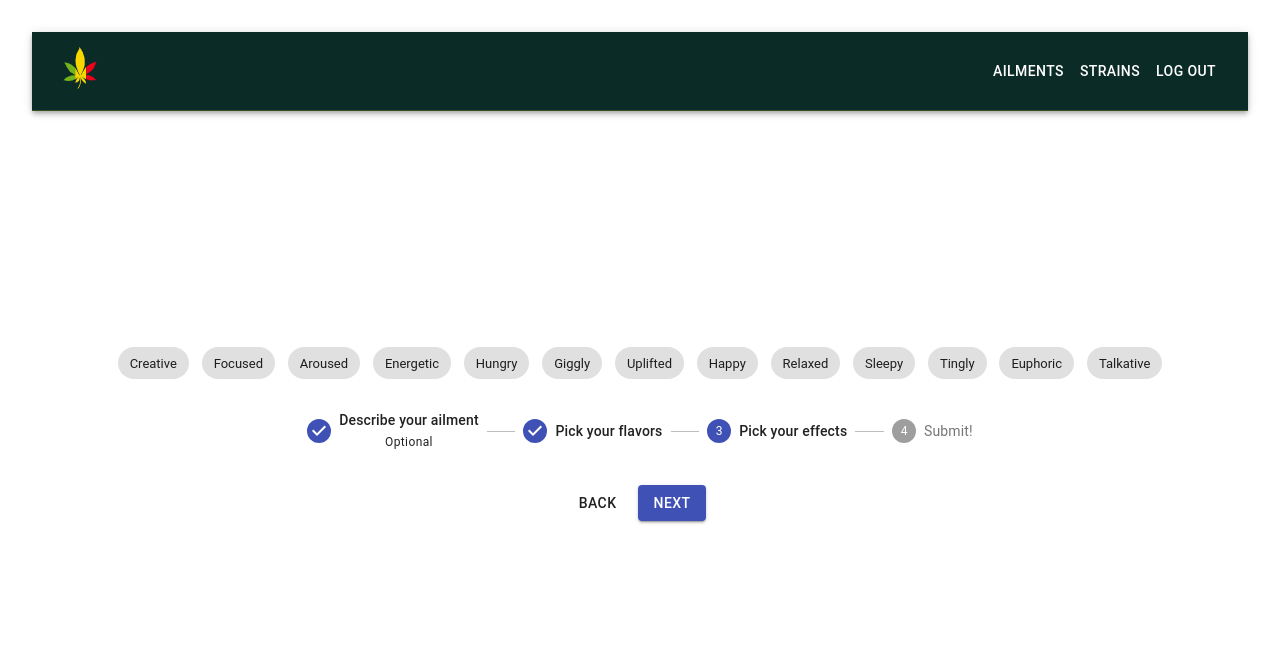
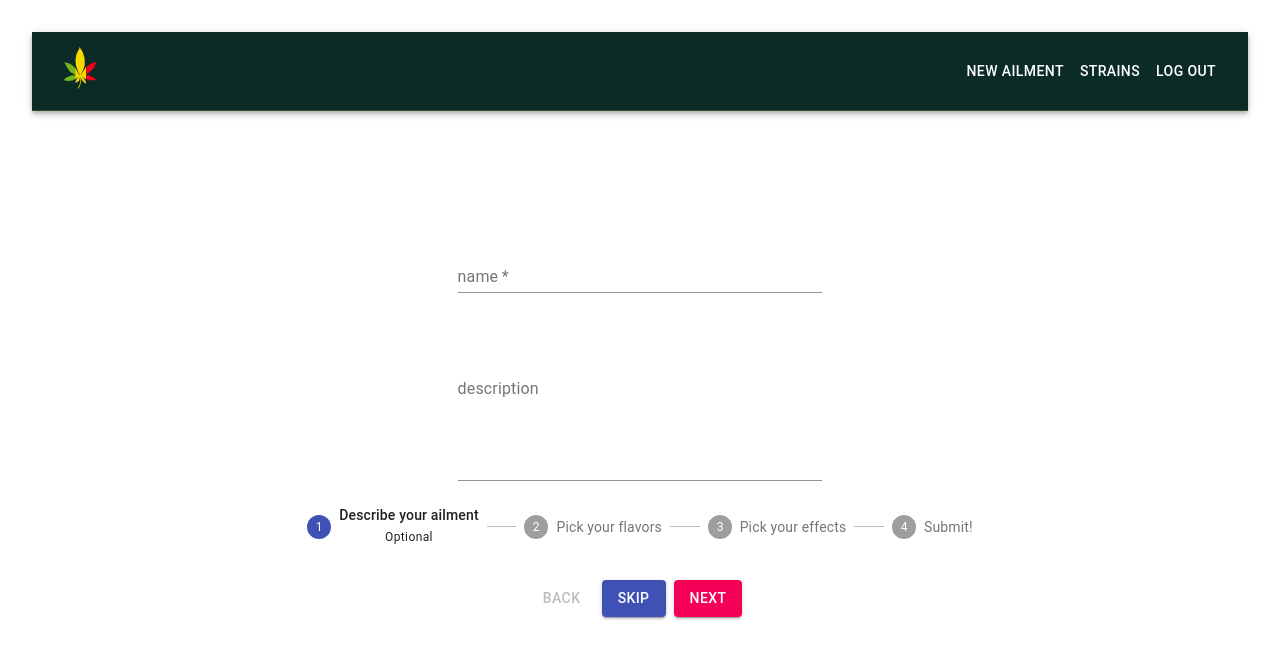
Before and after one commit to elijahk247/front_end, a React (Create React App) app: page /add-ailment in a window 1280 px wide. Shown: the top 658 px of the page. Built offline with nearby package versions, Linux system fonts and the light colour scheme; sample sign-in values are in the browser's storage.

Commit message:
Made both name and description optional inside ailment model

```diff
--- a/src/components/add-ailment/addAilment.styles.scss
+++ b/src/components/add-ailment/addAilment.styles.scss
@@ -23,6 +23,6 @@
 
 
 .isClicked{
-    background-color: red !important;
+    background-color: #f50057 !important;
     color: white !important;
 }
--- a/src/components/add-ailment/addAilmentForm.jsx
+++ b/src/components/add-ailment/addAilmentForm.jsx
@@ -6,6 +6,8 @@ import { postAilment } from '../../redux/actions'
 import { useHistory } from 'react-router-dom'
 import Stepper from '../stepper/stepper'
 import './addAilment.styles.scss'
+
+import { green } from '@material-ui/core/colors/';
 
 import { makeStyles } from '@material-ui/core/styles';
 import Avatar from '@material-ui/core/Avatar';
@@ -22,6 +24,7 @@ const useStyles = makeStyles((theme) => ({
         display: 'flex',
         justifyContent: 'center',
         flexWrap: 'wrap',
+        color: green[200],
         '& > *': {
             margin: theme.spacing(0.8),
         },
@@ -31,12 +34,7 @@ const useStyles = makeStyles((theme) => ({
 
 
 
-const INITIAL_VALUES = {
-    name: "some name",
-    description: "Lorem ipsum dolor sit amet consectetur adipisicing elit. Cumque exercitationem corporis vel iste porro quo aut rem mollitia reprehenderit. Deleniti molestias, sequi expedita aperiam accusantium quod necessitatibus ducimus modi ab",
-    flavors: 'blueberry cherry apple',
-    effects: 'sleepy'
-}
+const INITIAL_VALUES = {}
 
 const AddAilmentForm = () => {
 
@@ -44,7 +42,7 @@ const AddAilmentForm = () => {
     const classes = useStyles()
     const dispatch = useDispatch()
     const history = useHistory()
-    const [activeStep, setActiveStep] = useState(2);
+    const [activeStep, setActiveStep] = useState(0);
 
     const [formValues, handleChange] = useForm(INITIAL_VALUES)
 
--- a/src/components/navbar/navbar.jsx
+++ b/src/components/navbar/navbar.jsx
@@ -26,7 +26,7 @@ const Navbar = () => {
 						<div id="nav-links">
 							<Button color="inherit" position="end">
 								<Link className="nav-link" to="/add-ailment">
-									ailments
+									new ailment
 								</Link>
 							</Button>
 							<Button color="inherit" >
--- a/src/components/stepper/stepper.jsx
+++ b/src/components/stepper/stepper.jsx
@@ -6,15 +6,23 @@ import StepLabel from '@material-ui/core/StepLabel';
 import Button from '@material-ui/core/Button';
 import Typography from '@material-ui/core/Typography';
 import AddAilmentForm from '../add-ailment/addAilmentForm'
+import green from '@material-ui/core/colors/green';
+
 
 const useStyles = makeStyles((theme) => ({
     root: {
         width: '100%',
     },
+    color: {
+
+    },
     button: {
         marginRight: theme.spacing(1),
+
     },
     instructions: {
+        backgroundColor: green[200],
+
         marginTop: theme.spacing(1),
         marginBottom: theme.spacing(1),
     },
@@ -135,9 +143,9 @@ export default function FormStepper({ activeStep, setActiveStep, handleSubmit })
 
                                 <Button
                                     variant="contained"
-                                    color="primary"
                                     onClick={activeStep === steps.length - 1 ? handleSubmit : handleNext}
                                     className={classes.button}
+                                    color='secondary'
                                 >
                                     {activeStep === steps.length - 1 ? 'Finish' : 'Next'}
                                 </Button>
--- a/src/components/user-dashboard/userDashboard.jsx
+++ b/src/components/user-dashboard/userDashboard.jsx
@@ -5,6 +5,11 @@ import { getAilments } from '../../redux/actions'
 import { useDispatch, useSelector } from 'react-redux'
 import Ailment from '../ailment/ailment'
 import './userDashboard.styles.scss'
+import { Redirect } from 'react-router-dom'
+import { Button } from '@material-ui/core'
+import { Modal } from '@material-ui/core'
+
+
 
 const UserDashboard = () => {
     const dispatch = useDispatch()
--- a/src/components/user-dashboard/userDashboard.styles.scss
+++ b/src/components/user-dashboard/userDashboard.styles.scss
@@ -1,7 +1,10 @@
 .ailments-container{
     width: 70%;
     margin: 0 auto;
-    display: grid;
-    grid-gap: 2rem;
-    padding: 3rem;
+    display: flex;
+    flex-direction: column-reverse;
+    justify-content: center;
+    align-items: center;
+    grid-gap: 1rem;
+    padding: 1rem;
 }
--- a/src/redux/actions.js
+++ b/src/redux/actions.js
@@ -23,7 +23,7 @@ export const register = (formValues, history) => async (dispatch) => {
         const token = res.data.token
         localStorage.setItem('token', token)
         dispatch({ type: 'REGISTER' })
-        history.push('/')
+        history.push('/add-ailment')
     } catch (error) {
         dispatch({ type: "ERROR", payload: error })
     }
--- a/src/utils/auth/axiosWithAuth.js
+++ b/src/utils/auth/axiosWithAuth.js
@@ -5,7 +5,7 @@ const axiosWithAuth = () => {
     token = `Bearer ${token}`
 
     return axios.create({
-        baseURL: 'http://localhost:1337',
+        baseURL: 'https://medcab-api.herokuapp.com/',
         headers: {
             authorization: token
         }
```
